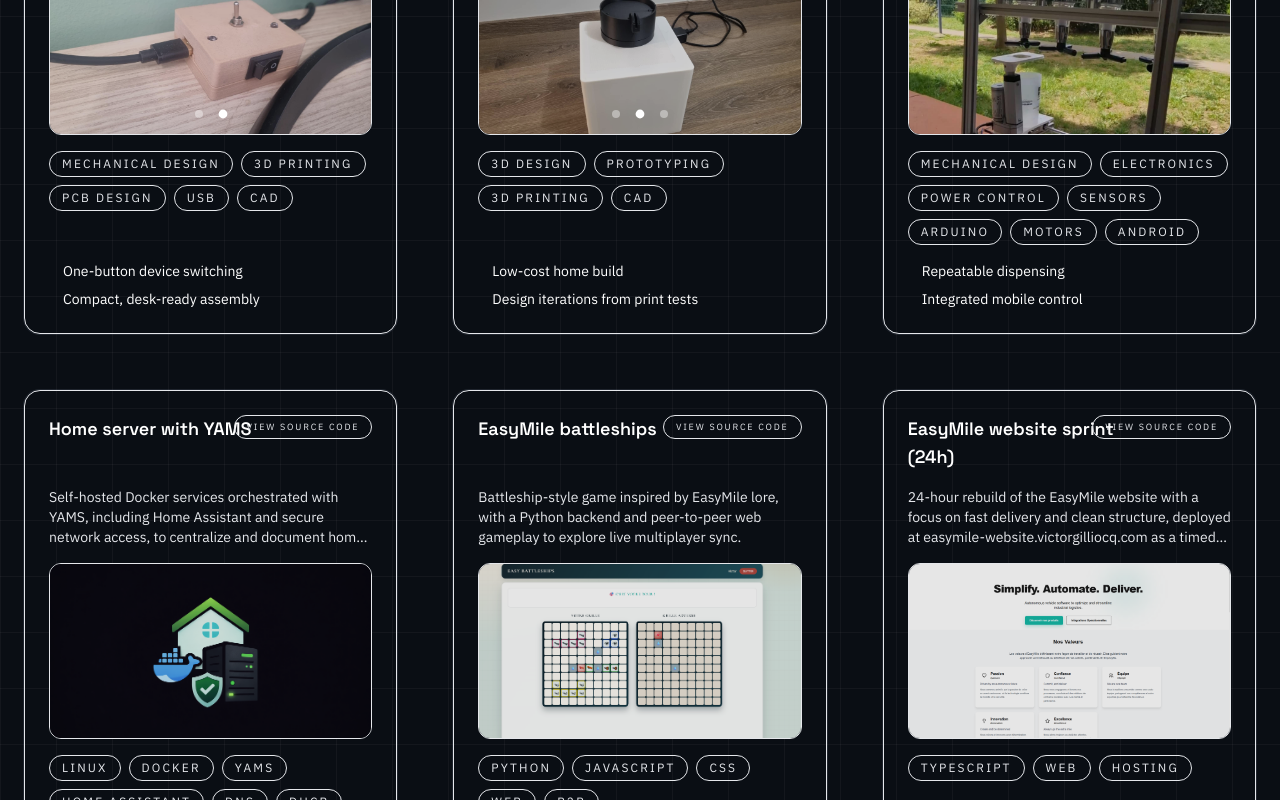
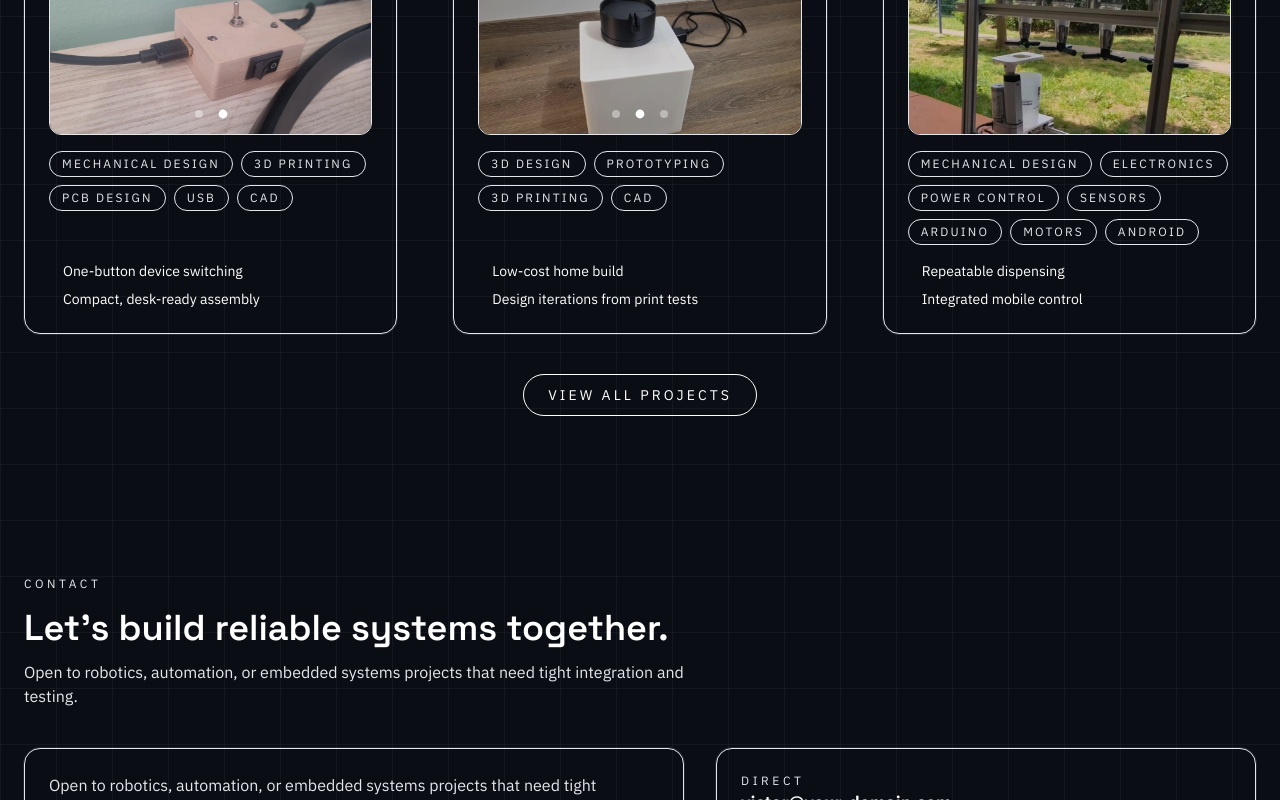
Before and after one commit to Victorgi15/Portfolio, a React (Vite) app: page / in a window 1280 px wide. Shown: the part 2000-2800 px from the top of the page. Built offline with nearby package versions, Linux system fonts and the light colour scheme.

Commit message:
Add project reveal controls

```diff
--- a/src/components/sections/Projects.jsx
+++ b/src/components/sections/Projects.jsx
@@ -63,6 +63,11 @@ const ProjectCarousel = ({ images, title }) => {
 };
 
 const Projects = ({ data }) => {
+  const [showAll, setShowAll] = useState(false);
+  const totalItems = data.items.length;
+  const visibleItems = showAll ? data.items : data.items.slice(0, 6);
+  const hasMore = totalItems > 6;
+
   return (
     <section id="projects" className="py-20">
       <div className="mx-auto w-full max-w-[1400px] px-6">
@@ -76,7 +81,7 @@ const Projects = ({ data }) => {
           />
         </MotionReveal>
         <div className="mt-12 grid gap-12 lg:gap-14 lg:grid-cols-2 xl:grid-cols-3">
-          {data.items.map((project, index) => {
+          {visibleItems.map((project, index) => {
             const hasSite = Boolean(project.site?.href);
             const hasSource = Boolean(project.link?.href);
             const cardHref = hasSite ? project.site.href : project.link?.href;
@@ -85,6 +90,7 @@ const Projects = ({ data }) => {
             const showSourceButton =
               hasSite && hasSource && project.status === 'Open source';
             const isClickable = Boolean(cardHref);
+            const shouldAnimate = !showAll || index < 6;
 
             const handleCardClick = () => {
               if (!cardHref) return;
@@ -99,16 +105,13 @@ const Projects = ({ data }) => {
               }
             };
 
-            return (
-              <MotionReveal key={project.title} delay={index * 0.05}>
+            const card = (
               <div
                 role={isClickable ? 'link' : undefined}
                 tabIndex={isClickable ? 0 : undefined}
                 onClick={isClickable ? handleCardClick : undefined}
                 onKeyDown={isClickable ? handleKeyDown : undefined}
-                  className={`group block h-full ${
-                    isClickable ? `cursor-pointer ${focusRing}` : ''
-                  }`}
+                className={`group block h-full ${isClickable ? `cursor-pointer ${focusRing}` : ''}`}
               >
                 <Panel
                   className="relative flex h-full flex-col gap-4 p-6 transition-transform duration-300 ease-out group-hover:-translate-y-1 group-hover:border-[color:var(--color-accent)] group-hover:shadow-glow"
@@ -193,10 +196,40 @@ const Projects = ({ data }) => {
                   </div>
                 </Panel>
               </div>
+            );
+
+            return shouldAnimate ? (
+              <MotionReveal key={project.title} delay={index * 0.05}>
+                {card}
               </MotionReveal>
+            ) : (
+              <div key={project.title}>{card}</div>
             );
           })}
         </div>
+        {hasMore ? (
+          <div className="mt-10 flex flex-wrap justify-center gap-4">
+            {showAll ? (
+              <button
+                type="button"
+                onClick={() => setShowAll(false)}
+                data-stick-platform="true"
+                className={`inline-flex items-center justify-center rounded-full border border-[color:var(--color-border)] px-6 py-2.5 text-sm uppercase tracking-[0.22em] text-white transition hover:border-[color:var(--color-accent)] hover:text-[color:var(--color-accent)] ${focusRing}`}
+              >
+                Collapse projects
+              </button>
+            ) : (
+              <button
+                type="button"
+                onClick={() => setShowAll(true)}
+                data-stick-platform="true"
+                className={`shine-button inline-flex items-center justify-center rounded-full border border-[color:var(--color-border)] px-6 py-2.5 text-sm uppercase tracking-[0.22em] text-white transition hover:border-[color:var(--color-accent)] hover:text-[color:var(--color-accent)] ${focusRing}`}
+              >
+                View all projects
+              </button>
+            )}
+          </div>
+        ) : null}
       </div>
     </section>
   );
--- a/src/index.css
+++ b/src/index.css
@@ -177,12 +177,56 @@ body::before {
   opacity: 0.9;
 }
 
+.shine-button {
+  position: relative;
+  overflow: hidden;
+}
+
+.shine-button::after {
+  content: '';
+  position: absolute;
+  top: -20%;
+  left: -40%;
+  width: 40%;
+  height: 160%;
+  background: linear-gradient(
+    110deg,
+    transparent 0%,
+    rgba(255, 255, 255, 0.18) 45%,
+    rgba(255, 255, 255, 0.55) 50%,
+    rgba(255, 255, 255, 0.18) 55%,
+    transparent 100%
+  );
+  transform: translateX(-140%) skewX(-18deg);
+  animation: buttonShine 3.6s ease-in-out infinite;
+  pointer-events: none;
+}
+
 @keyframes barSweep {
   0% {
     transform: translateX(-100%);
   }
   100% {
     transform: translateX(100%);
+  }
+}
+
+@keyframes buttonShine {
+  0%,
+  40% {
+    transform: translateX(-140%) skewX(-18deg);
+    opacity: 0;
+  }
+  55% {
+    opacity: 0.9;
+  }
+  70% {
+    transform: translateX(260%) skewX(-18deg);
+    opacity: 0;
+  }
+  100% {
+    transform: translateX(260%) skewX(-18deg);
+    opacity: 0;
   }
 }
 
@@ -207,7 +251,8 @@ body::before {
 @media (prefers-reduced-motion: reduce) {
   .loading-bar--shine::after,
   .loading-bar--striped::after,
-  .loading-bar--beacon::after {
+  .loading-bar--beacon::after,
+  .shine-button::after {
     animation: none;
   }
 }
```
Lines whose indentation alone changed are shown as unchanged.
